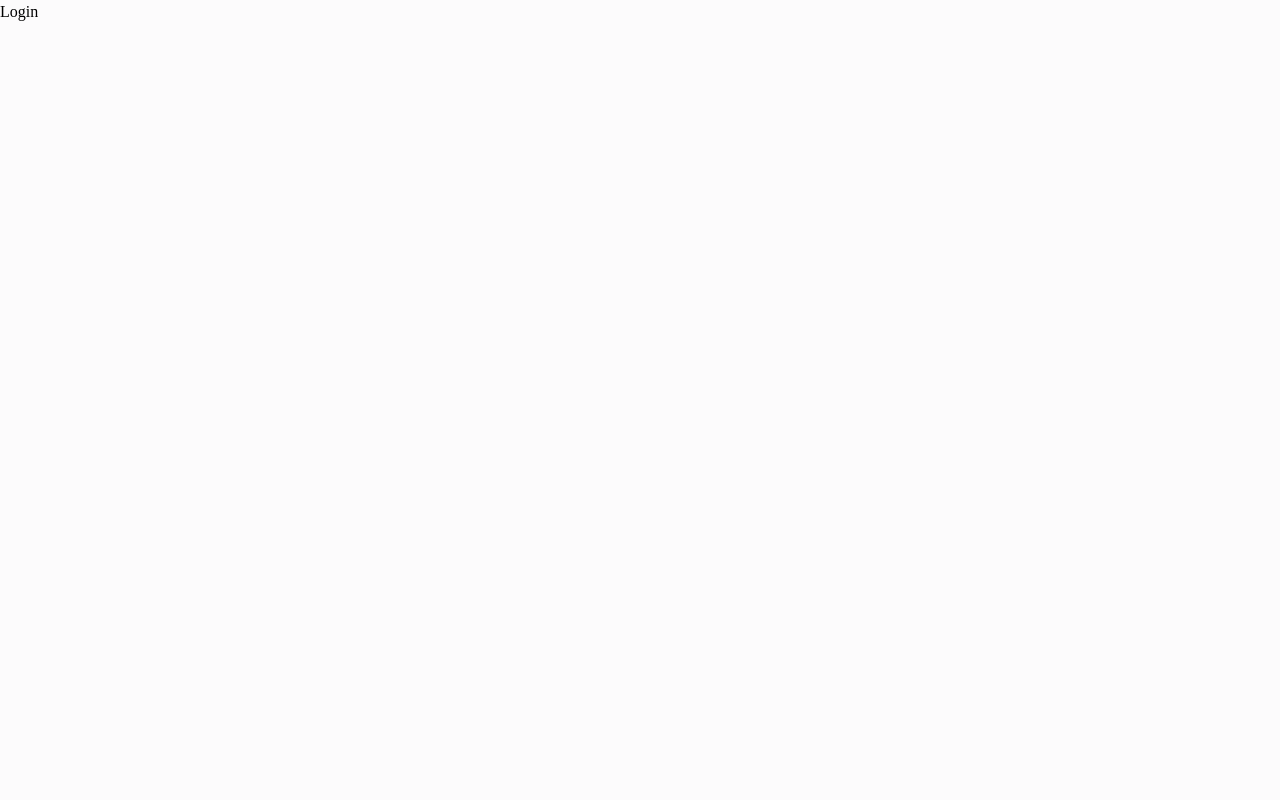
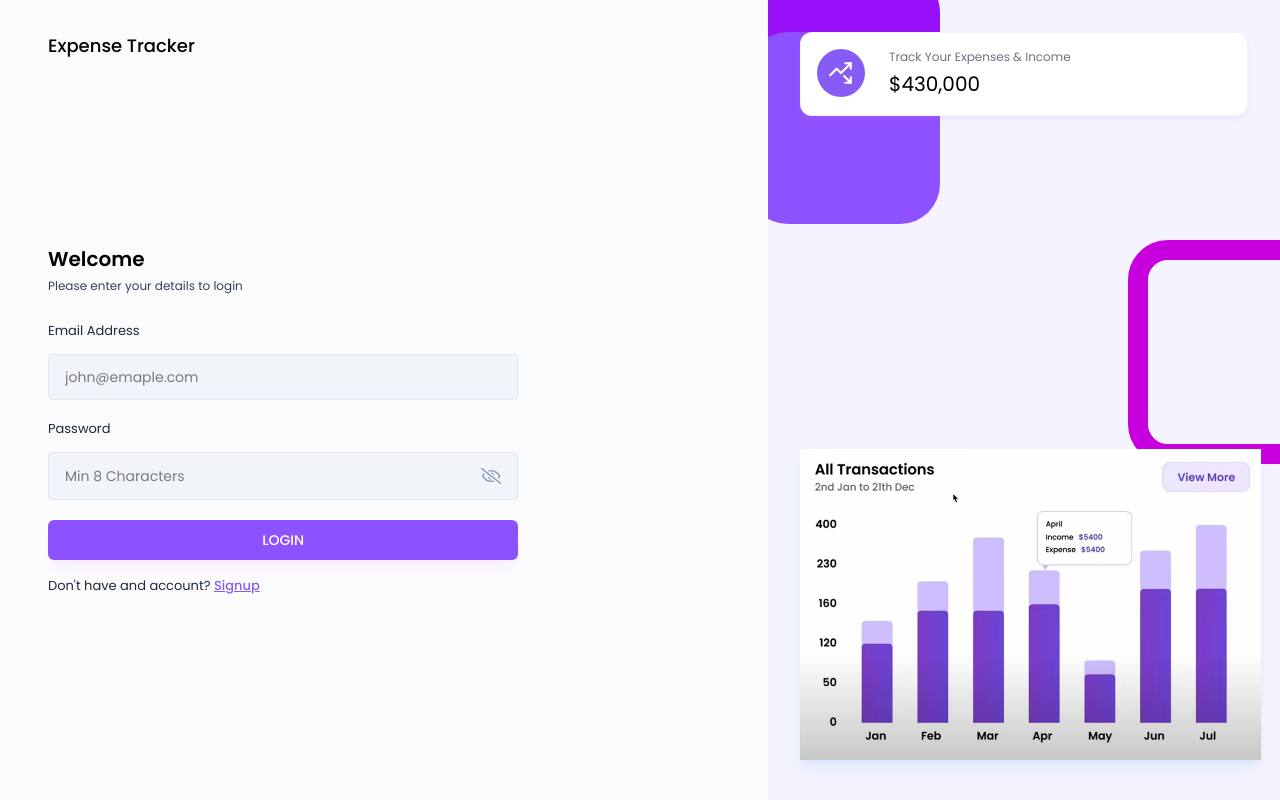
Before and after one commit to sahiba0915/kindlyspend, a React (Vite) app in the folder frontend/: page /login in a window 1280 px wide. Built offline with nearby package versions, Linux system fonts and the light colour scheme.

Commit message:
feat: login page

```diff
--- /dev/null
+++ b/frontend/src/components/inputs/Input.jsx
@@ -0,0 +1,42 @@
+import React, { useState } from 'react'
+import { FaRegEye , FaRegEyeSlash} from "react-icons/fa";
+
+const Input = ({value,label,type, onChange, placeholder}) => {
+    const [showPassword , setShowPassword] = useState(false);
+
+    const togglePassword = () => {
+        setShowPassword(!showPassword);
+    }
+  return (
+    <div>
+        <label className='text-[13px] text-slate-800'>{label}</label>
+        <div className='input-box'>
+            <input
+            type={type==="password" ? showPassword ? "text" : "password" : type}
+            placeholder={placeholder}
+            className='w-full bg-transparent outline-none'
+            value={value}
+            onChange={(e) => onChange(e)}
+            />
+            {type==="password" && (
+                <>
+                {showPassword ?
+                <FaRegEye
+                size={22}
+                className="text-primary cursor-pointer"
+                onClick={() => togglePassword()}/>
+                :
+                <FaRegEyeSlash
+                size={22}
+                className="text-slate-400 cursor-pointer"
+                onClick={() => togglePassword()}/>
+                }
+
+                </>
+            )}
+        </div>
+    </div>
+  )
+}
+
+export default Input
--- /dev/null
+++ b/frontend/src/components/layouts/AuthLayout.jsx
@@ -0,0 +1,46 @@
+import React from 'react'
+import LoginCard from "../../assets/images/loginHero.png"
+import {LuTrendingUpDown} from "react-icons/lu"
+
+const AuthLayout = ({children}) => {
+  return (
+    <div className='flex'>
+        <div className='w-screen h-screen md:w-[60vw] px-12 pt-8 pb-12'>
+            <h2 className='text-lg font-medium text-black'>Expense Tracker</h2>
+            {children}
+        </div>
+
+        <div className='hidden md:block w-[40vw] h-screen  bg-violet-50 bg-auth-bg-img bg-cover bg-no-repeat bg-center overflow-hidden p-8 relative'>
+            <div className='w-48 h-48 rounded-[40px] bg-purple-600 absolute -top-7 -left-5'/>
+            <div className='w-48 h-56 rounded-[40px] border-[20px] border-fuchsia-600 absolute top-[30%] -right-10'/>
+            <div className='w-48 h-48 rounded-[40px] bg-violet-500 absolute -left-5'/>
+
+            <div className='grid grid-cols-1 z-20'>
+                <StatsInfoCard
+                icon={<LuTrendingUpDown/>}
+                label="Track Your Expenses & Income"
+                value="430,000"
+                color="bg-primary"/>
+            </div>
+
+            <img src={LoginCard} className='w-64 lg:w-[90%] absolute bottom-10 shadow-lg shadow-blue-400/15'/>
+        </div>
+    </div>
+  )
+}
+
+export default AuthLayout
+
+const StatsInfoCard = ({color, icon, value, label}) => {
+ return (
+    <div className='flex gap-6 bg-white p-4 rounded-xl shadow-md shadow-purple-400/10 border border-gray-200/50 z-10'>
+        <div className={`w-12 h-12 flex items-center justify-center text-[26px] text-white ${color} rounded-full drp-shadow-xl`}>
+         {icon}
+        </div>
+        <div>
+            <h6 className='text-xs text-gray-500 mb-1'>{label}</h6>
+            <span className='text-[20px]'>${value}</span>
+        </div>
+    </div>
+ )
+}
--- a/frontend/src/index.css
+++ b/frontend/src/index.css
@@ -1,11 +1,12 @@
 @import url('https://fonts.googleapis.com/css2?family=DM+Sans:ital,opsz,wght@0,9..40,100..1000;1,9..40,100..1000&family=Poppins:ital,wght@0,100;0,200;0,300;0,400;0,500;0,600;0,700;0,800;0,900;1,100;1,200;1,300;1,400;1,500;1,600;1,700;1,800;1,900&display=swap');
 @import "tailwindcss";
-
-@theme{
-    --font-display: "Poppins", "sans-serif",
-    --breakpoint-3xl: 1920px,
-    --primary-color: #875cf5,
-}
+/* Custom properties */
+:root {
+    --font-display: 'Poppins', sans-serif;
+    --font-body: 'DM Sans', sans-serif;
+    --primary-color: #875cf5;
+    --breakpoint-3xl: 1920px;
+  }
 
 @layer base{
     html{
@@ -17,3 +18,20 @@
         overflow-x: hidden
     }
 }
+
+@layer utilities {
+    .bg-primary{
+      background-color: var(--primary-color);
+    }
+    .text-primary {
+      color : var(--primary-color);
+    }
+  }
+
+  .input-box {
+    @apply w-full flex  justify-between gap-3  text-sm text-black bg-slate-100 rounded px-4 py-3 mb-4 mt-3 border border-slate-200 outline-none cursor-pointer;
+  }
+
+  .btn-primary {
+    @apply w-full text-sm font-medium text-white bg-violet-500  shadow-lg shadow-purple-600/5 p-[10px] rounded-md my-1 hover:bg-purple-600/15 hover:text-purple-600 cursor-pointer;
+  }
--- a/frontend/src/pages/Auth/Login.jsx
+++ b/frontend/src/pages/Auth/Login.jsx
@@ -1,8 +1,69 @@
-import React from 'react'
+import React, { useState } from 'react'
+import AuthLayout from '../../components/Layouts/AuthLayout'
+import { Link, useNavigate } from 'react-router-dom';
+import Input from '../../components/Inputs/Input';
+import { validateEmail } from '../../utils/helper';
 
 const Login = () => {
+  const [email, setEmail] = useState('')
+  const [password, setPassword] = useState('')
+  const [error, setError] = useState(null)
+
+  const navigate = useNavigate()
+
+  const handleLogin = async(e) => {
+    e.preventDefault();
+
+    if(!validateEmail(email)){
+      setError("Please enter a valid email address");
+      return;
+    }
+
+    if(!password){
+      setError("Please enter the password");
+      return;
+    }
+
+    setError("")
+  }
+
+  console.log(error)
   return (
-    <div>Login</div>
+    <AuthLayout>
+    <div className='lg:w-[70%] h-3/4 md:h-full flex flex-col justify-center'>
+      <h3 className='text-xl font-semibold text-black'>Welcome</h3>
+       <p className='text-xs text-slate-700 mt-[5px] mb-6'>Please enter your details to login</p>
+       <form onSubmit={handleLogin}>
+        <Input
+        value={email}
+        label="Email Address"
+        placeholder="john@emaple.com"
+        type="text"
+        onChange={({target}) => setEmail(target.value)}/>
+
+       <Input
+        value={password}
+        label="Password"
+        placeholder="Min 8 Characters"
+        type="password"
+        onChange={({target}) => setPassword(target.value)}/>
+
+        {error && <p className='text-red-500 text-xs pb-2.5'>{error}</p>}
+
+        <button type="submit" className='btn-primary'>
+         LOGIN
+        </button>
+
+        <p className='text-[13px] text-slate-800 mt-3 '>
+          Don&apos;t have and account?{" "}
+          <Link className="underline font-medium text-primary" to="/signup">
+          Signup
+          </Link>
+        </p>
+
+       </form>
+    </div>
+    </AuthLayout>
   )
 }
 
--- a/frontend/src/utils/helper.js
+++ b/frontend/src/utils/helper.js
@@ -0,0 +1,4 @@
+export const validateEmail = (email) => {
+    const regex = /^[^\s@]+@[^\s@]+\.[^\s@]+$/;
+    return regex.test(email)
+}
--- /dev/null
+++ b/package.json
@@ -0,0 +1,5 @@
+{
+  "dependencies": {
+    "react-icons": "^5.5.0"
+  }
+}
```
Also changed, not shown: frontend/src/assets/images/loginHero.png (added), 1 other file (tests, documents, lock files or other folders).
